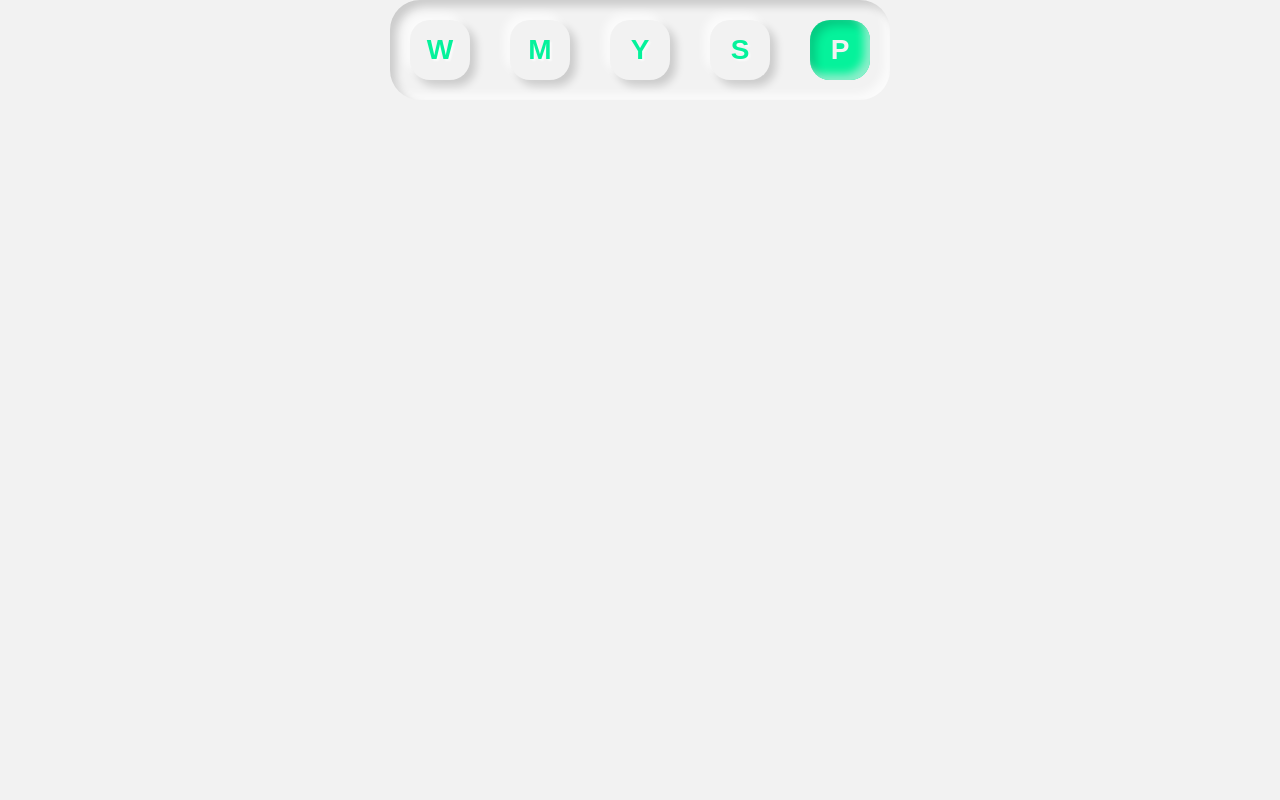
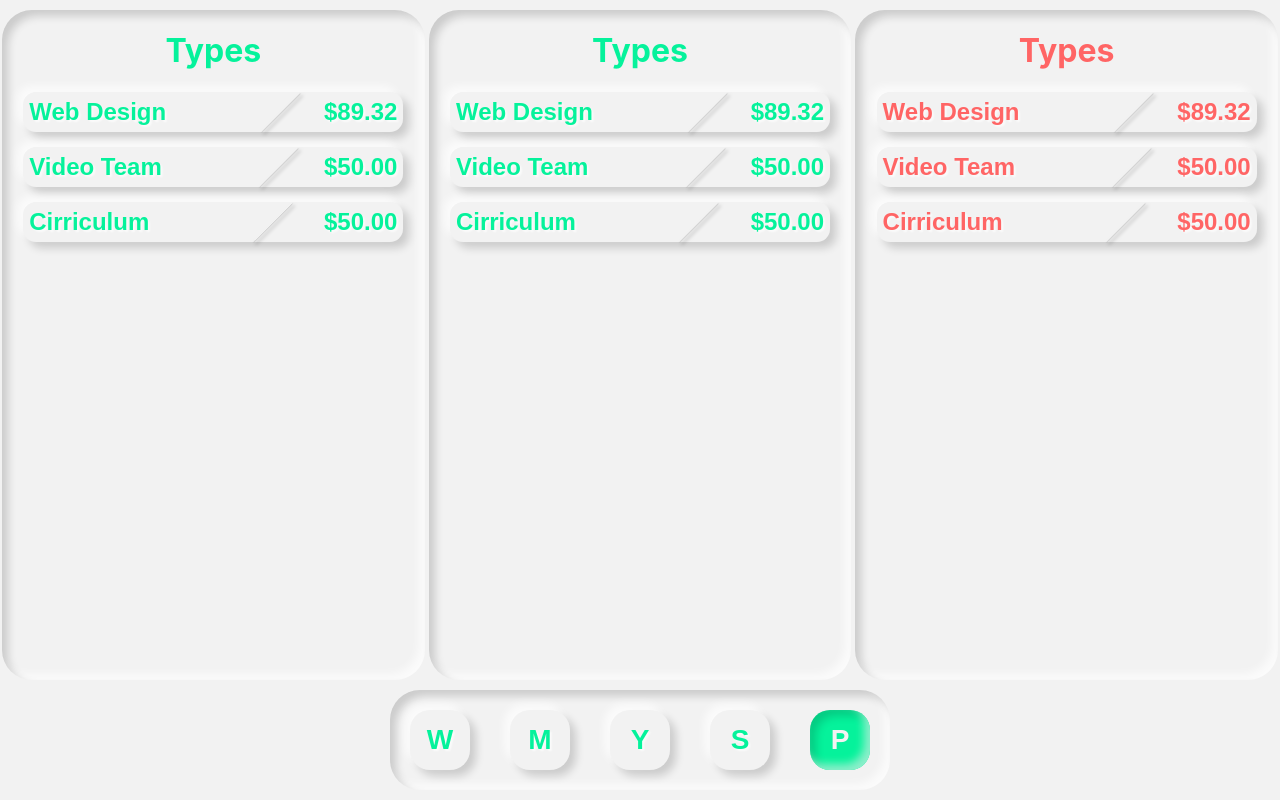
Before and after one commit to Figure-Finance/figure, a React (Create React App) app in the folder frontend/: page /profile in a window 1280 px wide. Built offline with nearby package versions, Linux system fonts and the light colour scheme.

Commit message:
[update] Profile container

```diff
--- a/frontend/src/containers/Profile/Profile.js
+++ b/frontend/src/containers/Profile/Profile.js
@@ -1,9 +1,16 @@
 import React from 'react'
+import classes from './Profile.module.css'
+import Summary from '../../components/Summary/Summary'
 import Navbar from '../../components/Navbar/Navbar'
 
 const Profile = props => {
   return (
-    <div>
+    <div className={classes.Profile}>
+      <div className={classes.Main}>
+        <Summary color='primary' />
+        <Summary color='primary' />
+        <Summary color='danger' />
+      </div>
       <Navbar active='p' />
     </div>
   )
```
